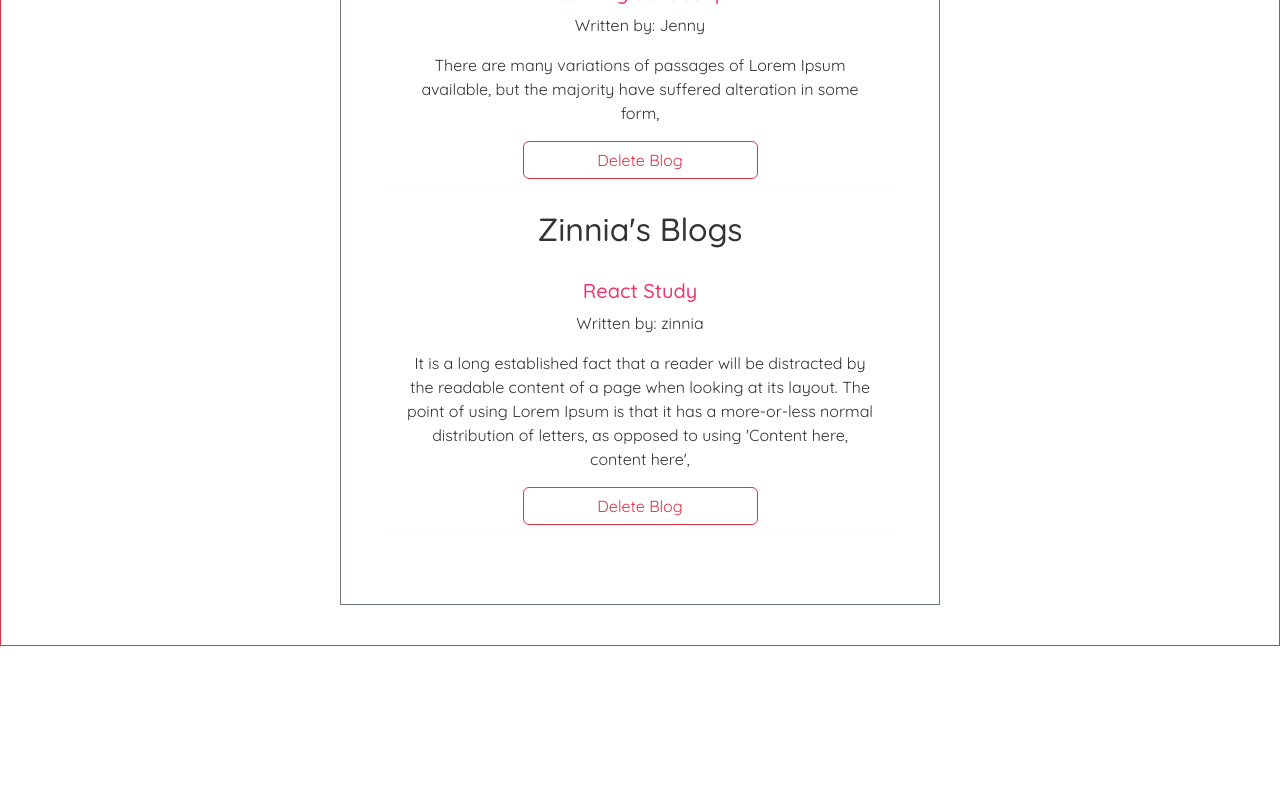
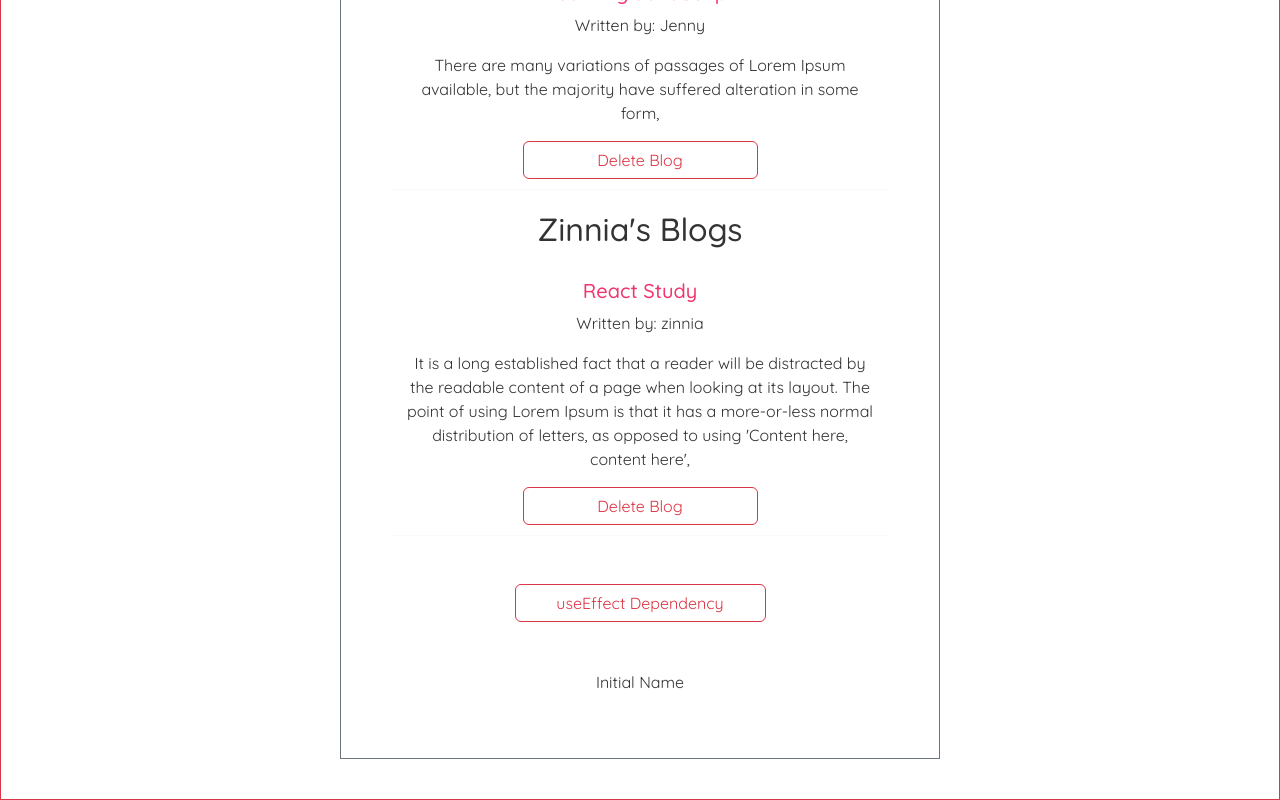
Before and after one commit to kiran-frontend-developer/ec-blog, a React (Create React App) app: page / in a window 1280 px wide. Shown: the part 945-1745 px from the top of the page. Before the commit the page ends 1591 px from the top, so only its background shows below. Built offline with nearby package versions, Linux system fonts and the light colour scheme.

Commit message:
useEffect, useEffect dependency , lecture 15

```diff
--- a/src/BlogList.js
+++ b/src/BlogList.js
@@ -1,5 +1,4 @@
-// import React, { useState } from "react";
-import React from "react";
+import React, { useState } from "react";
 
 // const BlogList = (props) => {
 const BlogList = ({ blogs_send, title, handleDelete }) => {
--- a/src/Home.js
+++ b/src/Home.js
@@ -1,7 +1,8 @@
-import React, { useState } from "react";
+import React, { useEffect, useState } from "react";
 import BlogList from "./BlogList";
 
 const Home = () => {
+  //hooks start
   const [blogs, setBlogs] = useState([
     {
       id: 1,
@@ -24,14 +25,26 @@
   ]);
   //   console.log(blogs)
 
+  //useState for useEffect dependency
+  const [name, setName] = useState("Initial Name");
+
+  useEffect(() => {
+    console.log("use effect run");
+    console.log(blogs);
+    console.log(name);
+  }, [name]);
+  //hooks end
+
+  //methods start
   const deleteBlog = (id) => {
     // delete thn save in variable then set blogs
     // let blogsList = blogs.filter((blog) => blog.id !== id);
     // setBlogs(blogsList)
 
     //directly dekete and set blogs
-    setBlogs(blogs.filter((blog) => blog.id !== id))
+    setBlogs(blogs.filter((blog) => blog.id !== id));
   };
+  //methods end
 
   return (
     <div className="home">
@@ -52,6 +65,17 @@
         title="Zinnia's Blogs"
         handleDelete={deleteBlog}
       />
+
+      {/* button for useEffect dependency */}
+      <button
+        onClick={() => setName("Name changed")}
+        className="btn btn-outline-danger d-grid gap-2 col-6 mx-auto my-5"
+        type="button"
+      >
+        useEffect Dependency
+      </button>
+      <p>{name}</p>
+
       {/*  arithmetic operators
                    + - * / %
        */}
```
